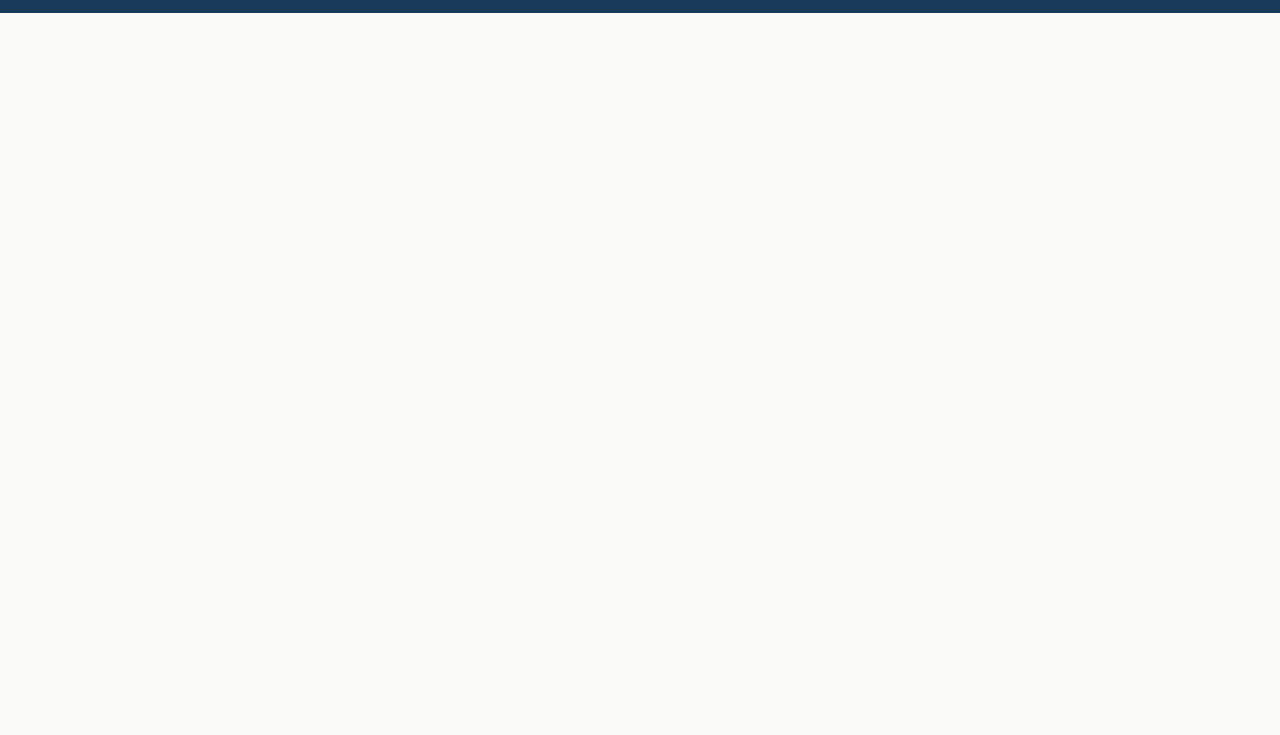
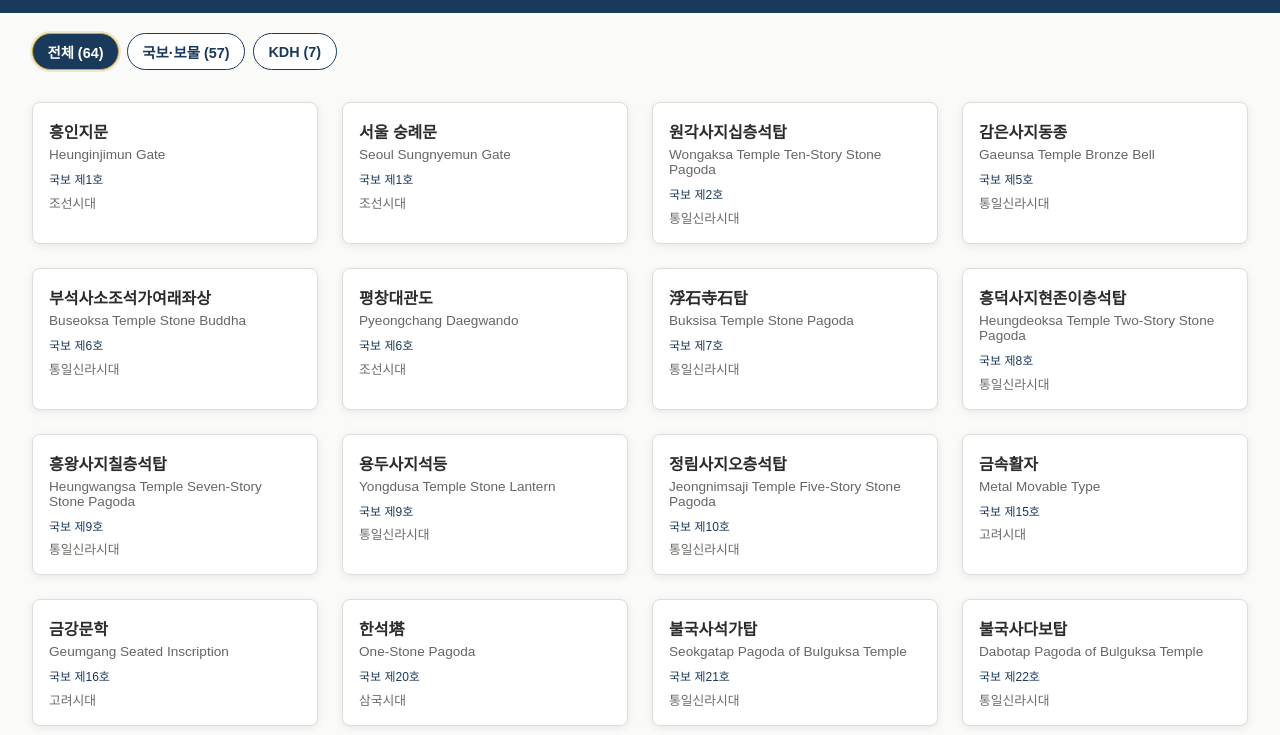
Before and after one commit to xodn348/museum-as-code, a plain HTML site: page docs/index.html in a window 1280 px wide. Shown: the part 65-800 px from the top of the page. Drawn offline with Linux system fonts and the light colour scheme.

Commit message:
feat(web): T13 card grid UI with filter tabs and IntersectionObserver lazy loading

```diff
--- a/docs/app.js
+++ b/docs/app.js
@@ -5,24 +5,183 @@ const MANIFEST_URL = './manifest.json';
 
 // ── State ──────────────────────────────────────────────────────────────────
 let currentLang = 'ko';  // 'ko' | 'en'
+let allArtifacts = [];
+let currentFilter = 'all';
+let cardObserver = null;
+
+const FILTER_LABELS = {
+  all: '전체',
+  'national-treasures': '국보·보물',
+  kdh: 'KDH',
+};
+
+function ensureFilterTabs(counts) {
+  const grid = document.getElementById('card-grid');
+  if (!grid) return;
+
+  let tabs = document.getElementById('filter-tabs');
+  if (!tabs) {
+    tabs = document.createElement('div');
+    tabs.id = 'filter-tabs';
+    tabs.className = 'filter-tabs';
+    grid.parentNode?.insertBefore(tabs, grid);
+  }
+
+  const filters = [
+    { id: 'all', label: `${FILTER_LABELS.all} (${counts.totalCount})` },
+    {
+      id: 'national-treasures',
+      label: `${FILTER_LABELS['national-treasures']} (${counts.nationalTreasuresCount})`,
+    },
+    { id: 'kdh', label: `${FILTER_LABELS.kdh} (${counts.kdhCount})` },
+  ];
+
+  tabs.innerHTML = '';
+
+  filters.forEach((filter) => {
+    const button = document.createElement('button');
+    button.type = 'button';
+    button.className = `filter-tab${currentFilter === filter.id ? ' active' : ''}`;
+    button.dataset.filter = filter.id;
+    button.textContent = filter.label;
+    button.addEventListener('click', () => {
+      currentFilter = filter.id;
+      ensureFilterTabs(counts);
+      const filteredArtifacts = currentFilter === 'all'
+        ? allArtifacts
+        : allArtifacts.filter((artifact) => artifact.collection === currentFilter);
+      renderCards(filteredArtifacts);
+    });
+    tabs.appendChild(button);
+  });
+}
+
+function observeCards(cards) {
+  if (cardObserver) {
+    cardObserver.disconnect();
+  }
+
+  if (!('IntersectionObserver' in window)) {
+    cards.forEach((card) => {
+      card.classList.add('visible');
+      card.classList.remove('card-skeleton');
+    });
+    return;
+  }
+
+  cardObserver = new IntersectionObserver(
+    (entries, observer) => {
+      entries.forEach((entry) => {
+        if (entry.isIntersecting && entry.intersectionRatio >= 0.1) {
+          entry.target.classList.add('visible');
+          entry.target.classList.remove('card-skeleton');
+          observer.unobserve(entry.target);
+        }
+      });
+    },
+    {
+      threshold: [0.1],
+    },
+  );
+
+  cards.forEach((card) => {
+    cardObserver.observe(card);
+  });
+}
 
 // ── Stubs (T13/T14에서 구현됨) ────────────────────────────────────────────
 
 /**
  * T12에서 생성될 manifest.json을 페치한다.
- * TODO: T13에서 구현 — return await fetch(MANIFEST_URL).then(r => r.json())
  */
 async function loadManifest() {
-  // TODO: T13에서 구현
+  const grid = document.getElementById('card-grid');
+
+  try {
+    const response = await fetch(MANIFEST_URL);
+    if (!response.ok) {
+      throw new Error(`Manifest fetch failed with status ${response.status}`);
+    }
+
+    const manifest = await response.json();
+    allArtifacts = Array.isArray(manifest.artifacts) ? manifest.artifacts : [];
+
+    const collections = Array.isArray(manifest.collections) ? manifest.collections : [];
+    const nationalTreasuresCount =
+      collections.find((collection) => collection.id === 'national-treasures')?.count
+      ?? allArtifacts.filter((artifact) => artifact.collection === 'national-treasures').length;
+    const kdhCount =
+      collections.find((collection) => collection.id === 'kdh')?.count
+      ?? allArtifacts.filter((artifact) => artifact.collection === 'kdh').length;
+    const totalCount = manifest.total_count ?? allArtifacts.length;
+
+    ensureFilterTabs({
+      totalCount,
+      nationalTreasuresCount,
+      kdhCount,
+    });
+
+    renderCards(allArtifacts);
+  } catch (error) {
+    console.error('manifest.json 로드 실패:', error);
+    if (grid) {
+      grid.innerHTML = '<p class="error">manifest.json 로드 실패</p>';
+    }
+  }
 }
 
 /**
  * artifact 배열을 받아 #card-grid에 카드를 렌더링한다.
  * @param {Array} artifacts - manifest.json의 artifacts 배열
- * TODO: T13에서 구현
  */
 function renderCards(artifacts) {
-  // TODO: T13에서 구현
+  const grid = document.getElementById('card-grid');
+  if (!grid) return;
+
+  grid.innerHTML = '';
+
+  if (!Array.isArray(artifacts) || artifacts.length === 0) {
+    return;
+  }
+
+  const cardElements = artifacts.map((artifact) => {
+    const card = document.createElement('div');
+    const isKdh = artifact.collection === 'kdh';
+
+    card.className = `artifact-card card-skeleton${isKdh ? ' kdh' : ''}`;
+    card.dataset.id = artifact.id;
+    card.dataset.collection = artifact.collection;
+    card.setAttribute('role', 'button');
+    card.setAttribute('tabindex', '0');
+
+    const badge = isKdh ? '<span class="kdh-badge">KDH</span>' : '';
+    card.innerHTML = `
+      <div class="card-body">
+        ${badge}
+        <h3 class="card-title">${artifact.name_ko ?? ''}</h3>
+        <p class="card-subtitle">${artifact.name_en ?? ''}</p>
+        <p class="card-designation">${artifact.designation ?? ''}</p>
+        <p class="card-period">${artifact.period ?? ''}</p>
+      </div>
+    `;
+
+    const handleOpenDetail = () => {
+      showDetail(artifact.id);
+    };
+
+    card.addEventListener('click', handleOpenDetail);
+    card.addEventListener('keydown', (event) => {
+      if (event.key === 'Enter' || event.key === ' ') {
+        event.preventDefault();
+        handleOpenDetail();
+      }
+    });
+
+    grid.appendChild(card);
+    return card;
+  });
+
+  observeCards(cardElements);
 }
 
 /**
--- a/docs/style.css
+++ b/docs/style.css
@@ -95,3 +95,68 @@ header { background: var(--primary); color: white; padding: 1rem 2rem; display:
   #detail-panel { width: 95%; padding: 1.5rem; }
   header { flex-direction: column; gap: 0.5rem; text-align: center; }
 }
+
+.filter-tabs {
+  display: flex;
+  flex-wrap: wrap;
+  gap: 0.5rem;
+  padding: 1.25rem 2rem 0;
+}
+
+.filter-tab {
+  background: white;
+  color: var(--primary);
+  border: 1px solid var(--primary);
+  border-radius: 999px;
+  padding: 0.45rem 0.9rem;
+  font-size: 0.9rem;
+  font-weight: 600;
+  cursor: pointer;
+  transition: background 0.2s ease, color 0.2s ease, border-color 0.2s ease;
+}
+
+.filter-tab:hover {
+  background: rgba(26, 58, 92, 0.08);
+}
+
+.filter-tab.active {
+  background: var(--primary);
+  color: white;
+  border-color: var(--accent);
+  box-shadow: 0 0 0 2px rgba(201, 168, 76, 0.25);
+}
+
+.artifact-card.card-skeleton {
+  opacity: 0;
+  transform: translateY(14px);
+}
+
+.artifact-card.visible {
+  opacity: 1;
+  transform: translateY(0);
+  transition: opacity 0.45s ease, transform 0.45s ease;
+}
+
+.card-period {
+  margin-top: 0.35rem;
+  font-size: 0.8rem;
+  color: #6d6a66;
+}
+
+#card-grid .error {
+  grid-column: 1 / -1;
+  color: #8b1e2d;
+  font-weight: 600;
+  padding: 1rem 0;
+}
+
+@media (max-width: 600px) {
+  .filter-tabs {
+    padding: 1rem 1rem 0;
+  }
+
+  .filter-tab {
+    font-size: 0.85rem;
+    padding: 0.4rem 0.8rem;
+  }
+}
```
